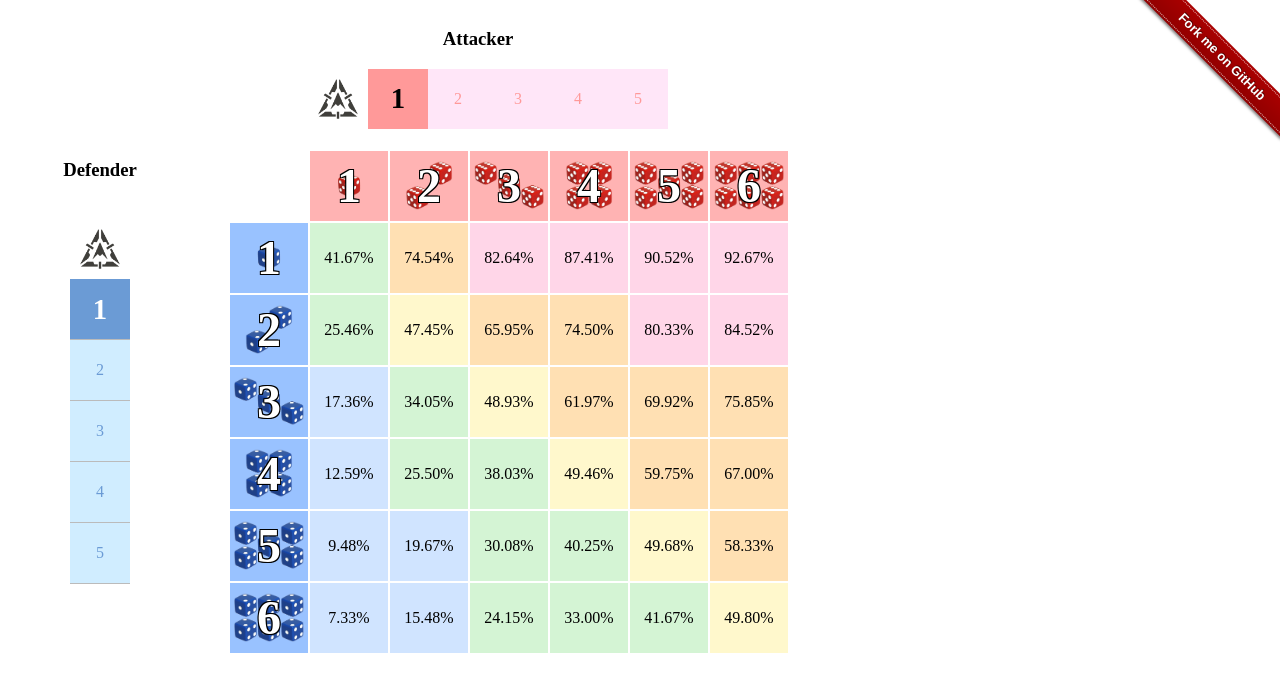
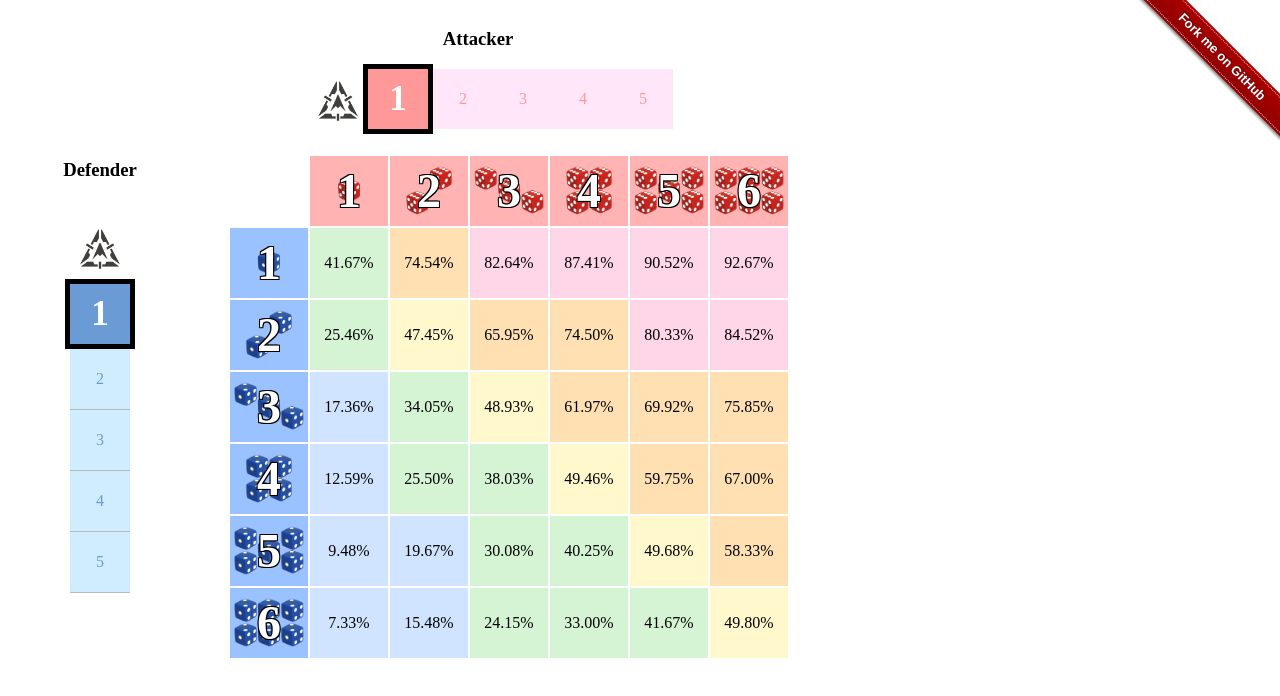
Before and after one commit to g1a/andromedas-edge-odds, a plain HTML site: page two-combatants/1-targeting-v-1-targeting/index.html in a window 1280 px wide. Drawn offline with Linux system fonts and the light colour scheme.

Commit message:
Add some emphasis to the selected targeting cell

```diff
--- a/css/page.css
+++ b/css/page.css
@@ -57,7 +57,11 @@
 .vertical-menu ul li.selected {
     background-color: #6b9bd5; /* Slightly darker blue than 'defender-row-header' */
     font-weight: bold;
-    font-size: 1.8em;
+    font-size: 2.2em;
+    color: white;
+    border-color: black;
+    border-style: solid;
+    border-width: 5px;
 }
 
 .vertical-menu ul li a {
@@ -109,9 +113,14 @@
 }
 
 .horizontal-menu ul li.selected {
+    margin-top: -5px;
     background-color: #ff9999; /* Darker red for selected item */
     font-weight: bold;
-    font-size: 1.8em;
+    font-size: 2.2em;
+    color: white;
+    border-color: black;
+    border-style: solid;
+    border-width: 5px;
 }
 
 .horizontal-menu ul li.unselected:hover {
```
